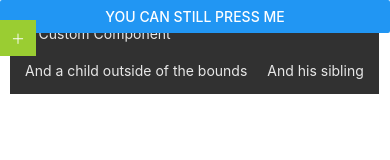
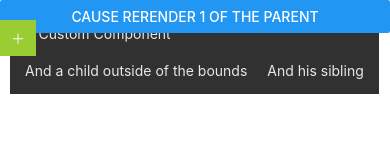
Before and after one commit to tongyy/react-native-draggable, a React Native app in the folder example/DraggableDemo/: screen / in a window 390 px wide. Shown: the top 160 px of the page. Built offline with nearby package versions, Linux system fonts and the light colour scheme.

Commit message:
Better button example and descriptions for README

```diff
--- a/example/DraggableDemo/src/App.js
+++ b/example/DraggableDemo/src/App.js
@@ -13,6 +13,7 @@ import ChildComponent from './ChildComponent';
 
 const {width, height} = Dimensions.get('window');
 export default function App() {
+  const [renderCount, setRenderCount] = React.useState(1);
   const [source, setSource] = React.useState(require('../img/trump1.png'));
 
   const changeFace = () => {
@@ -64,7 +65,10 @@ export default function App() {
         shouldReverse={true}
         onShortPressRelease={() => alert('touched!!')}
       />
-      <Button title="You can still press me" />
+      <Button
+        title={`Cause rerender ${renderCount} of the parent`}
+        onPress={() => setRenderCount(renderCount + 1)}
+      />
       <Draggable x={0} y={20} z={5} />
     </View>
   );
```
Also changed, not shown: 1 other file (tests, documents, lock files or other folders).
